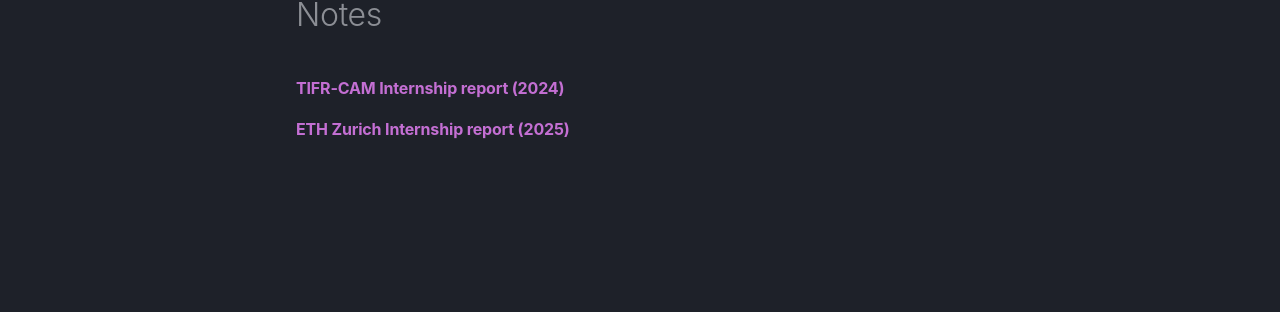
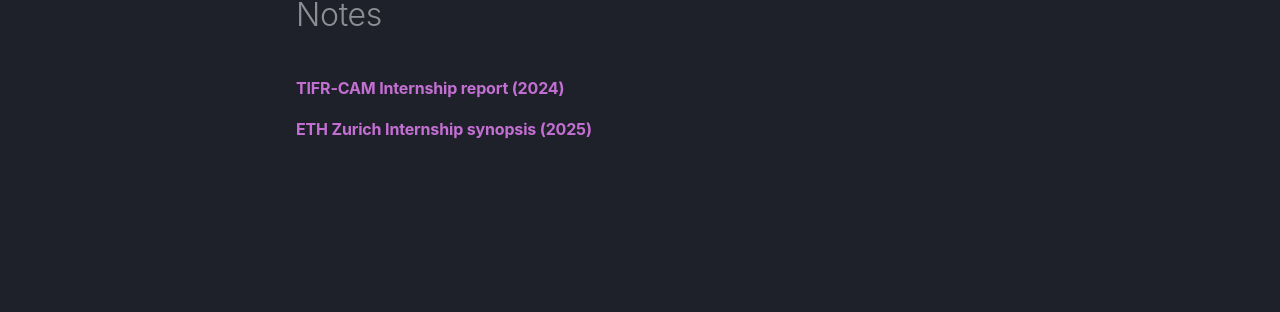
Before and after one commit to Devansh1106/devansh1106.github.io, an MkDocs documentation site: the page built from docs/notes/index.md, in a window 1280 px wide. Shown: the part 193-505 px from the top of the page. Built offline with MkDocs 1.6.1 and Material for MkDocs 9.7.7, drawn with Linux system fonts in a browser that asks for light colours; some web fonts are replaced.

Commit message:
Typo corrected

```diff
--- a/docs/notes/index.md
+++ b/docs/notes/index.md
@@ -10,7 +10,7 @@
 
 #### [TIFR-CAM Internship report (2024)](https://github.com/Devansh1106/internship_tifr_cam2024)
 
-#### [ETH Zurich Internship report (2025)](https://drive.google.com/file/d/1jseOhgVwUeCQhwO5njMnv_vsiAKv7izl/view?usp=drive_link)
+#### [ETH Zurich Internship synopsis (2025)](https://drive.google.com/file/d/1jseOhgVwUeCQhwO5njMnv_vsiAKv7izl/view?usp=drive_link)
 
 <!-- |       MPI Remote Memory Access                                    |    Julia Basics                   |
 | ----------------------------------------------------------------- | --------------------------------- |
```
